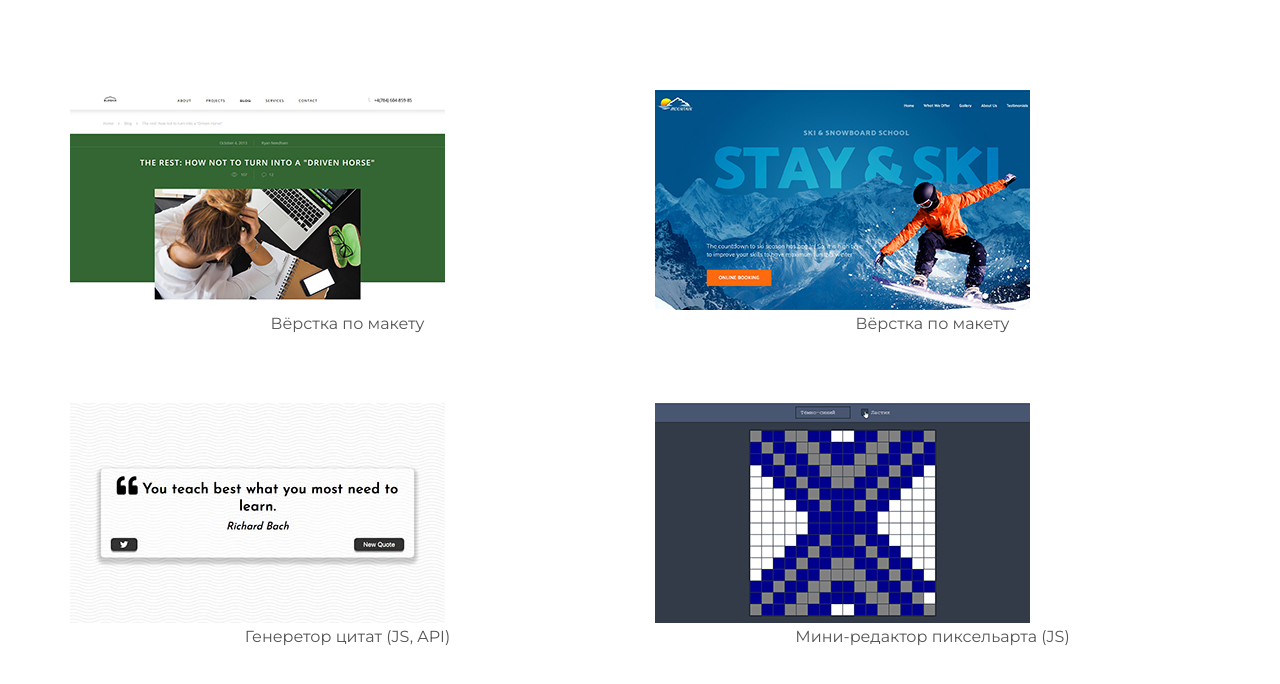
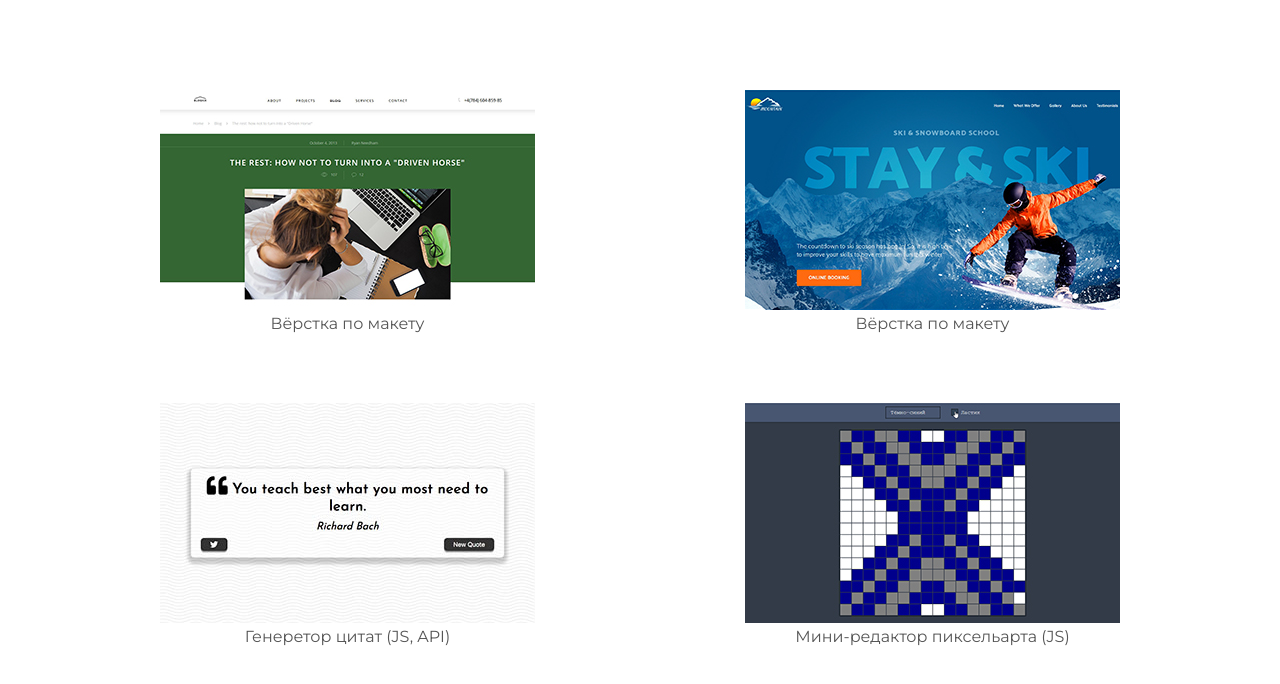
Before and after one commit to Deodaro/silber, a plain HTML site: page index.html in a window 1280 px wide. Drawn offline with nearby package versions, Linux system fonts and the light colour scheme.

Commit message:
Update project

```diff
--- a/assets/css/main.css
+++ b/assets/css/main.css
@@ -74,6 +74,15 @@ hr {
   padding: 0;
 }
 
+.card {
+  display: flex;
+  flex-direction: column;
+  justify-content: center;
+}
+
+.card-image {
+  margin: 0 auto;
+}
 /* .navbar {
   text-transform: uppercase;
   margin-bottom: 0px;
--- a/index.html
+++ b/index.html
@@ -17,28 +17,27 @@
 <body>
   <div class="container pt">
     <div class="row mt centered">
-      <div class="col-sm-6">
-        <div class="card-image">
-          <a class="zoom green" href="https://deodaro.github.io/blogick/index.html"><img class="img-responsive"
-              src="assets/img/portfolio/blogick-220-1.jpg" width="375" height="220" alt="portfolio item" /></a>
-        </div>
+      <div class="card col-sm-6">
+        <a class="card-image zoom green" href="https://deodaro.github.io/blogick/index.html"><img class="img-responsive"
+            src="assets/img/portfolio/blogick-220-1.jpg" width="375" height="220" alt="portfolio item" /></a>
         <p class="card-text">Вёрстка по макету</p>
       </div>
-      <div class="col-sm-6">
-        <a class="zoom green" href="https://deodaro.github.io/ski-school/index.html"><img class="img-responsive"
-            src="assets/img/portfolio/ski-school-220.jpg" width="375" height="220" alt="portfolio item" /></a>
+      <div class="card col-sm-6">
+        <a class="card-image zoom green" href="https://deodaro.github.io/ski-school/index.html"><img
+            class="img-responsive" src="assets/img/portfolio/ski-school-220.jpg" width="375" height="220"
+            alt="portfolio item" /></a>
         <p>Вёрстка по макету</p>
       </div>
     </div>
     <div class="row mt centered">
-      <div class="col-sm-6">
-        <a class="zoom green" href="https://deodaro.github.io/random-quote-generator/">
+      <div class="card col-sm-6">
+        <a class="card-image zoom green" href="https://deodaro.github.io/random-quote-generator/">
           <img class="img-responsive" src="assets/img/portfolio/quote-generator-220.jpg" width="375" height="220"
             alt="portfolio item" /></a>
         <p>Генеретор цитат (JS, API)</p>
       </div>
-      <div class="col-sm-6">
-        <a class="zoom green" href="https://deodaro.github.io/pixelart/">
+      <div class="card col-sm-6">
+        <a class="card-image zoom green" href="https://deodaro.github.io/pixelart/">
           <img class="img-responsive" src="assets/img/portfolio/pixelart-220.jpg" width="375" height="220"
             alt="portfolio item" />
         </a>
```
